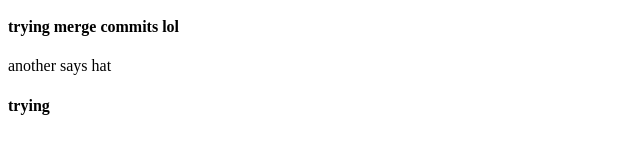
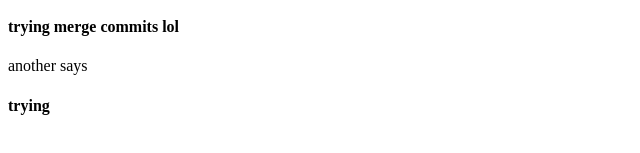
Before and after one commit to TEAM-7-SAD/team7-sem-versioning, a website: page button.html in a window 1280 px wide. Shown: the part 215-368 px from the top of the page, 0-640 px from the left. Drawn offline with Linux system fonts and the light colour scheme.

Commit message:
fix: hoho2

```diff
--- a/button.html
+++ b/button.html
@@ -12,7 +12,7 @@
     <h2>did something</h2>
     <h3>trying squash</h3>
     <h4>trying merge commits lol</h4>
-    <p>another says hat</p>
+    <p>another says</p>
     <h4>trying</h4>
   </body>
 </html>
```
